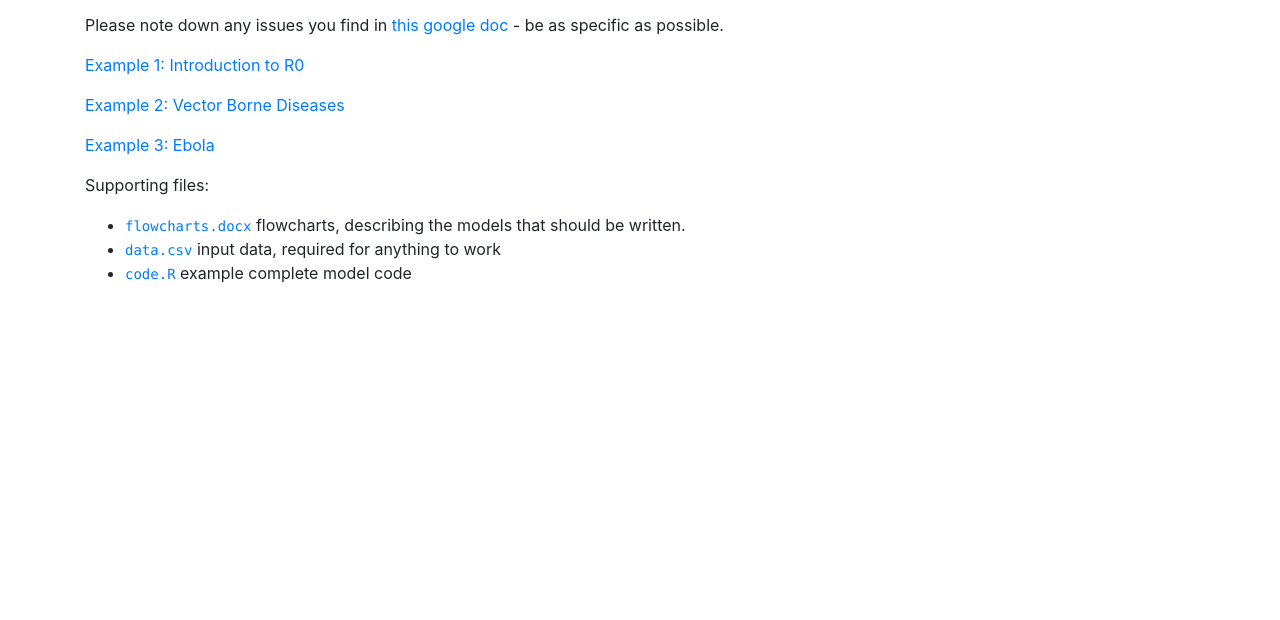
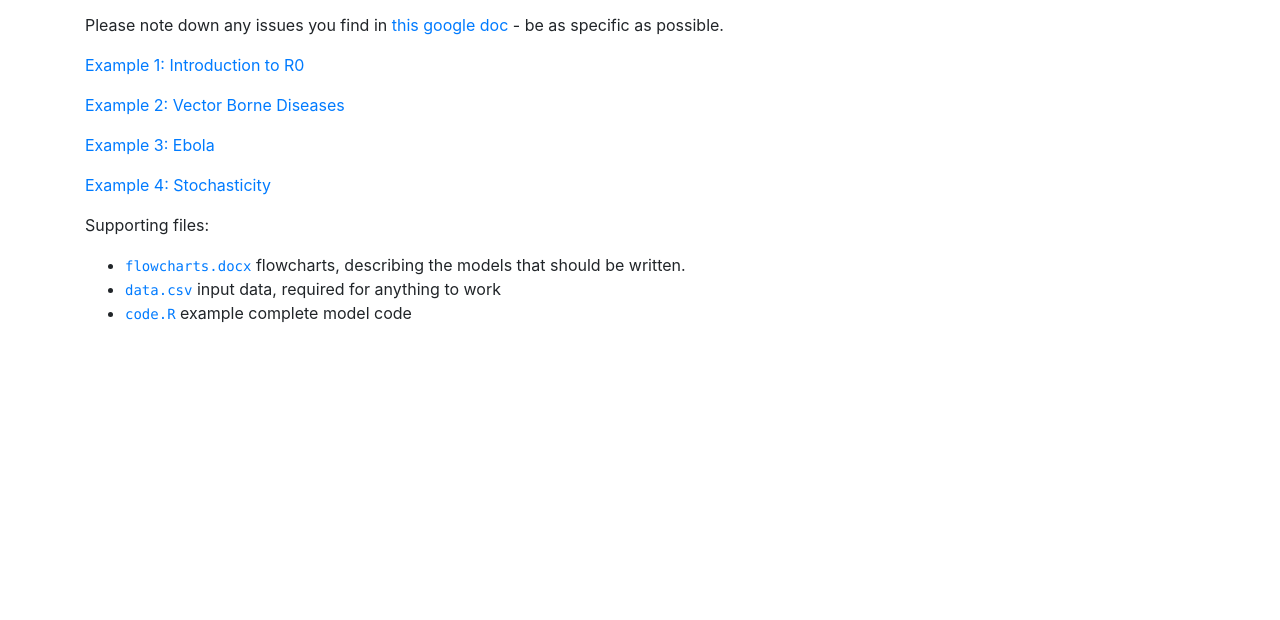
Before and after one commit to mrc-ide/shortcourse-2019, a plain HTML site: page index.html in a window 1280 px wide. Shown: the part 131-751 px from the top of the page. Drawn offline with nearby package versions, Linux system fonts and the light colour scheme.

Commit message:
Add link to stochasticity

```diff
--- a/index.html
+++ b/index.html
@@ -22,6 +22,8 @@
       <p><a href="example2">Example 2: Vector Borne Diseases</a></p>
 
       <p><a href="example3">Example 3: Ebola</a></p>
+
+      <p><a href="example4">Example 4: Stochasticity</a></p>
 
       <p>Supporting files:</p>
       <ul>
```
